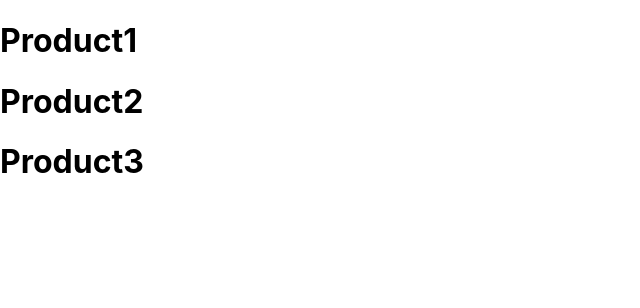
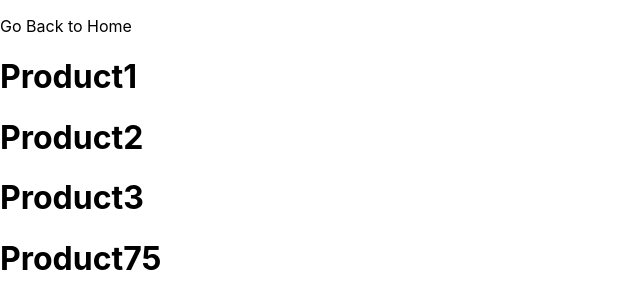
Before and after one commit to SafiaJotey/NextJS-basics, a Next.js app: page /product in a window 1280 px wide. Shown: the top 308 px of the page, without its empty margins (0-640 px from the left). Built offline with nearby package versions, Linux system fonts and the light colour scheme.

Commit message:
nevigation

```diff
--- a/pages/product/[pid].js
+++ b/pages/product/[pid].js
@@ -5,9 +5,14 @@ const ProductDetails = () => {
   const router = useRouter();
   console.log(router.query);
   const { pid } = router.query;
+  const handleOrder = () => {
+    console.log('order placed', pid);
+    router.push('/product');
+  };
   return (
     <div>
       <p>Product: {pid}</p>
+      <button onClick={handleOrder}>place holder</button>
     </div>
   );
 };
--- a/pages/product/index.js
+++ b/pages/product/index.js
@@ -1,11 +1,39 @@
+import Link from 'next/link';
 import React from 'react';
 
-const products = () => {
+const products = ({ productId = '75' }) => {
   return (
     <div>
-      <h1> Product1</h1>
-      <h1> Product2</h1>
-      <h1> Product3</h1>
+      <p>
+        {' '}
+        <Link href="/">
+          <a>Go Back to Home</a>
+        </Link>
+      </p>
+      <h1>
+        {' '}
+        <Link href="/product/1">
+          <a>Product1</a>
+        </Link>
+      </h1>
+      <h1>
+        {' '}
+        <Link href="/product/2">
+          <a> Product2</a>
+        </Link>
+      </h1>
+      <h1>
+        {' '}
+        <Link href="/product/3">
+          <a>Product3</a>
+        </Link>
+      </h1>
+      <h1>
+        {' '}
+        <Link href={`/product/${productId}`}>
+          <a>Product75</a>
+        </Link>
+      </h1>
     </div>
   );
 };
```
Also changed, not shown: pages/Blogs/index.js (added, +7 -0 lines), pages/index.js (+7 -0 lines).
